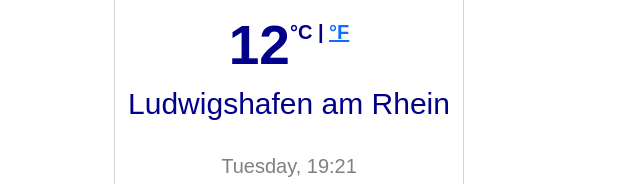
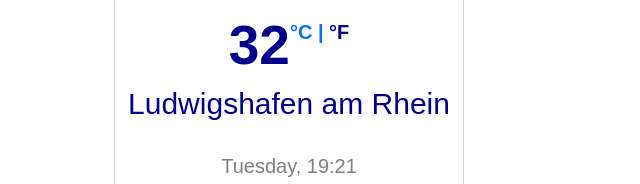
Before and after one commit to codingcari/MySheCodesProject, a plain HTML site: page index.html in a window 1280 px wide. Both pictures are taken after a click on the link "°F". Shown: the part 593-777 px from the top of the page, 351-991 px from the left. Drawn offline with nearby package versions, Linux system fonts and the light colour scheme.

Commit message:
Unit conversion added

```diff
--- a/CSS/CSS.css
+++ b/CSS/CSS.css
@@ -143,3 +143,16 @@ hr {
 #weather-description:first-letter {
   text-transform: capitalize;
 }
+
+.active {
+  text-decoration: none;
+  color: darkblue;
+}
+
+#fahrenheit-link {
+  text-decoration: none;
+}
+
+#celsius-link {
+  text-decoration: none;
+}
--- a/JS/JS.js
+++ b/JS/JS.js
@@ -37,6 +37,7 @@ function showTemp(response) {
     "src",
     `http://openweathermap.org/img/wn/${response.data.weather[0].icon}@2x.png`
   );
+  celsiusTemp = response.data.main.temp;
 }
 
 function searchCity(city) {
@@ -53,3 +54,28 @@ function search(event) {
 
 let form = document.querySelector("#search");
 form.addEventListener("submit", search);
+
+function showFahrenheitTemp(event) {
+  event.preventDefault();
+  celsiusLink.classList.remove("active");
+  fahrenheitLink.classList.add("active");
+  let fahrenheitTemp = (celsiusTemp * 9) / 5 + 32;
+  let temperatureElement = document.querySelector("#temperature");
+  temperatureElement.innerHTML = Math.round(fahrenheitTemp);
+}
+
+let fahrenheitLink = document.querySelector("#fahrenheit-link");
+fahrenheitLink.addEventListener("click", showFahrenheitTemp);
+
+function showCelsiusTemp(event) {
+  event.preventDefault();
+  celsiusLink.classList.add("active");
+  fahrenheitLink.classList.remove("active");
+  let temperatureElement = document.querySelector("#temperature");
+  temperatureElement.innerHTML = Math.round(celsiusTemp);
+}
+
+let celsiusLink = document.querySelector("#celsius-link");
+celsiusLink.addEventListener("click", showCelsiusTemp);
+
+let celsiusTemp = null;
--- a/index.html
+++ b/index.html
@@ -52,7 +52,10 @@
       />
       <h1>
         <strong id="temperature">12</strong
-        ><small>°C | <a href="#">°F</a></small>
+        ><small
+          ><a href="#" id="celsius-link" class="active">°C |</a>
+          <a href="#" id="fahrenheit-link">°F</a></small
+        >
       </h1>
       <h2>Ludwigshafen am Rhein</h2>
       <br />
```
